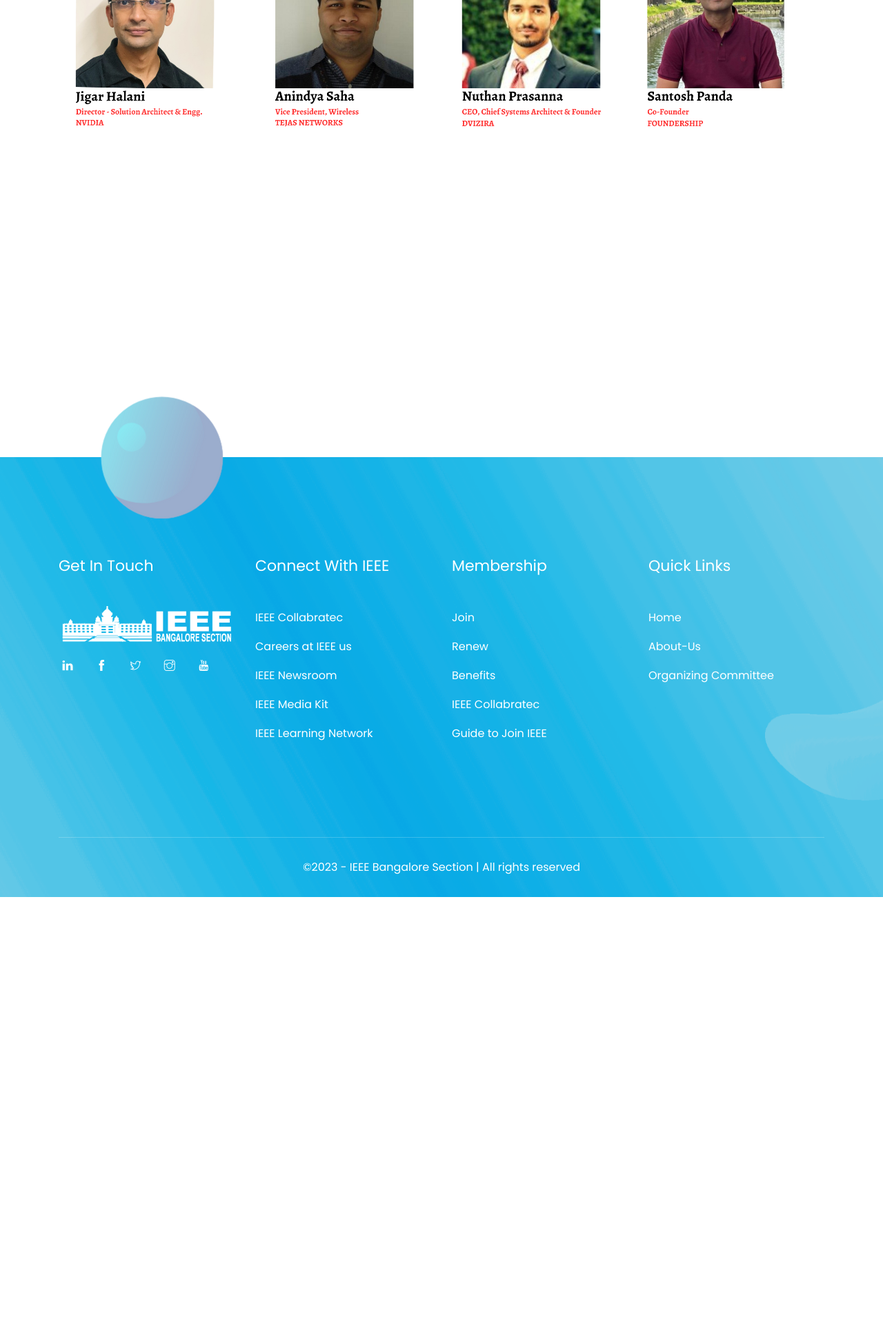
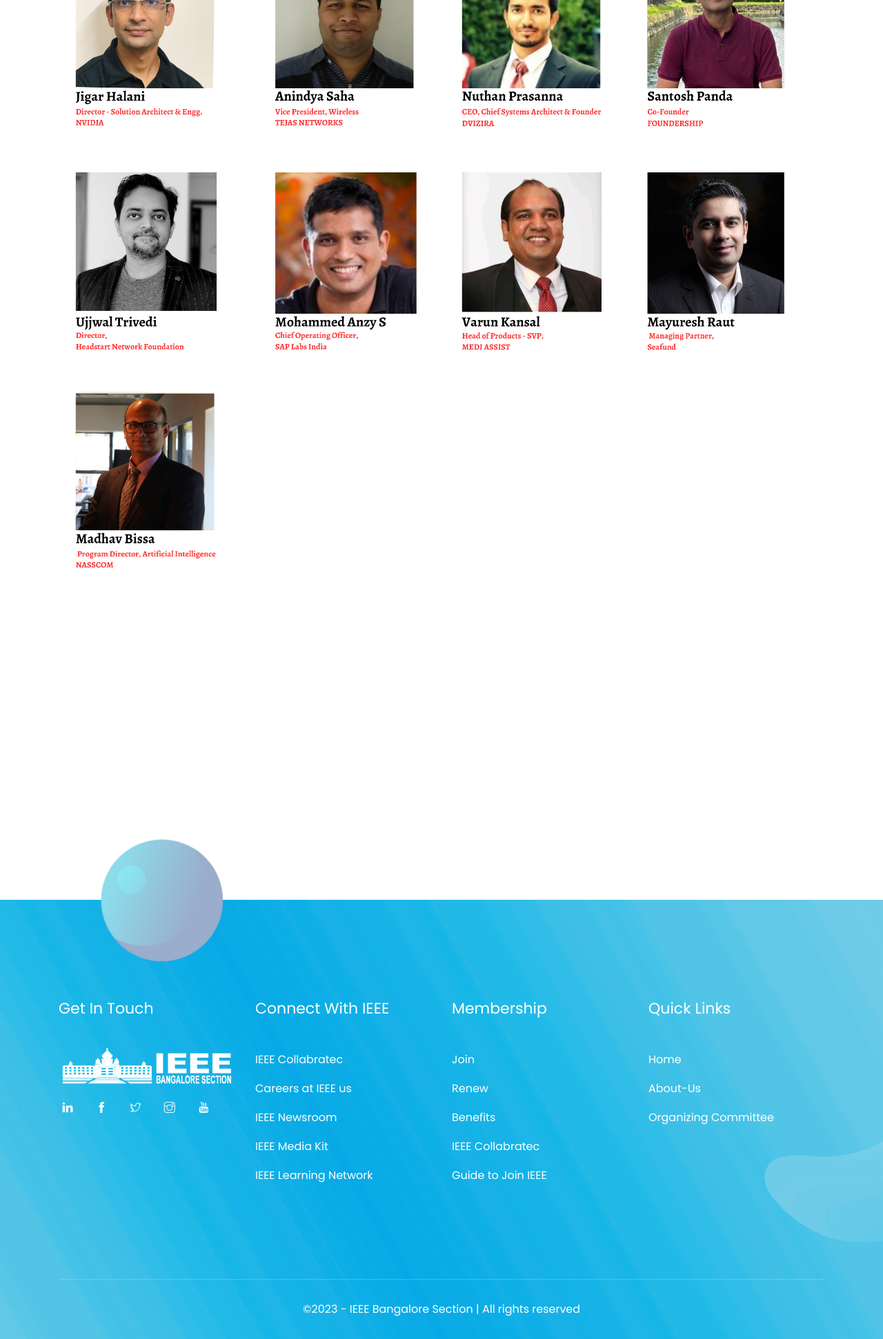
Before and after one commit to KetanKeshav/BTC-2023, a PHP site: page /speakers.php in a window 1280 px wide. Shown: the part 1144-3086 px from the top of the page at 69% size. Before the commit the page ends 2445 px from the top, so only its background shows below. Run offline with PHP 8.4, Linux system fonts and the light colour scheme.

Commit message:
speaker update

```diff
--- a/speakers.php
+++ b/speakers.php
@@ -73,7 +73,10 @@
                 </div>
             </div>
             <div class="row">
-                <img class="img-fluid" src="./img/speakers/sp1.png">
+                <img class="img-fluid" src="./img/speakers/speakers1.png">
+            </div>
+            <div class="row">
+                <img class="img-fluid" src="./img/speakers/speakers2.png">
             </div>
             <!-- <div class="row">
                 <img class="img-fluid" src="./img/speakers/sp2.png">
```
Also changed, not shown: index.php (+7 -2 lines), img/speakers/speakers1.png (added), img/speakers/speakers2.png (added), img/sponsors/E2E Cloud Logo .png (added), img/sponsors/communityPartnersCombined.png (added).
